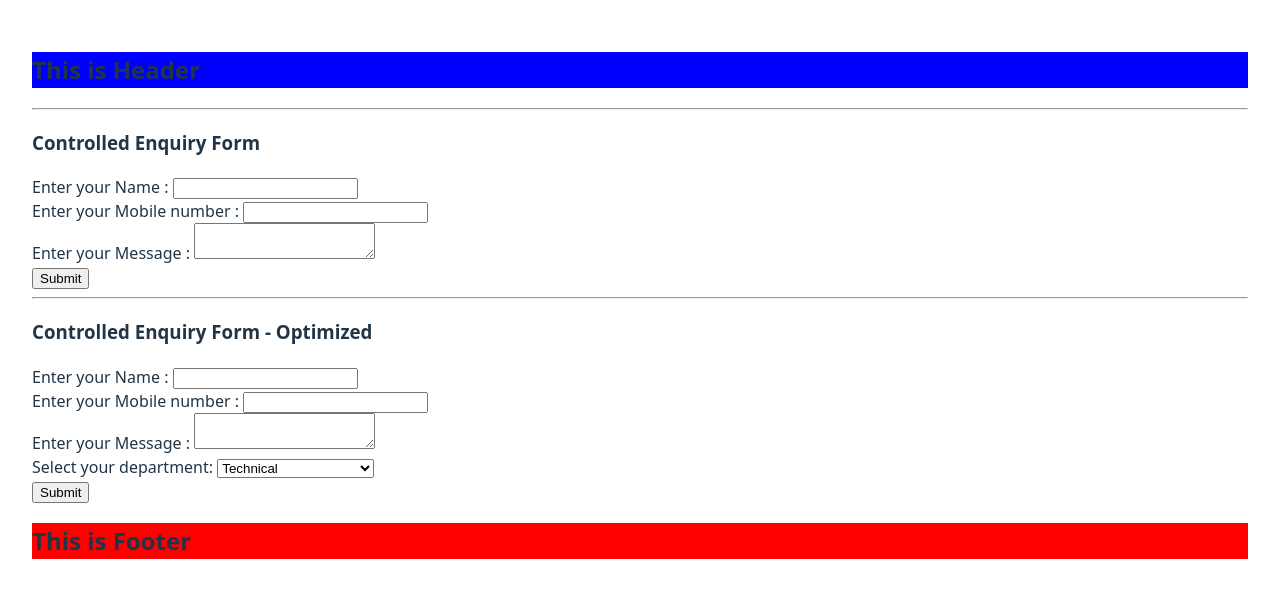
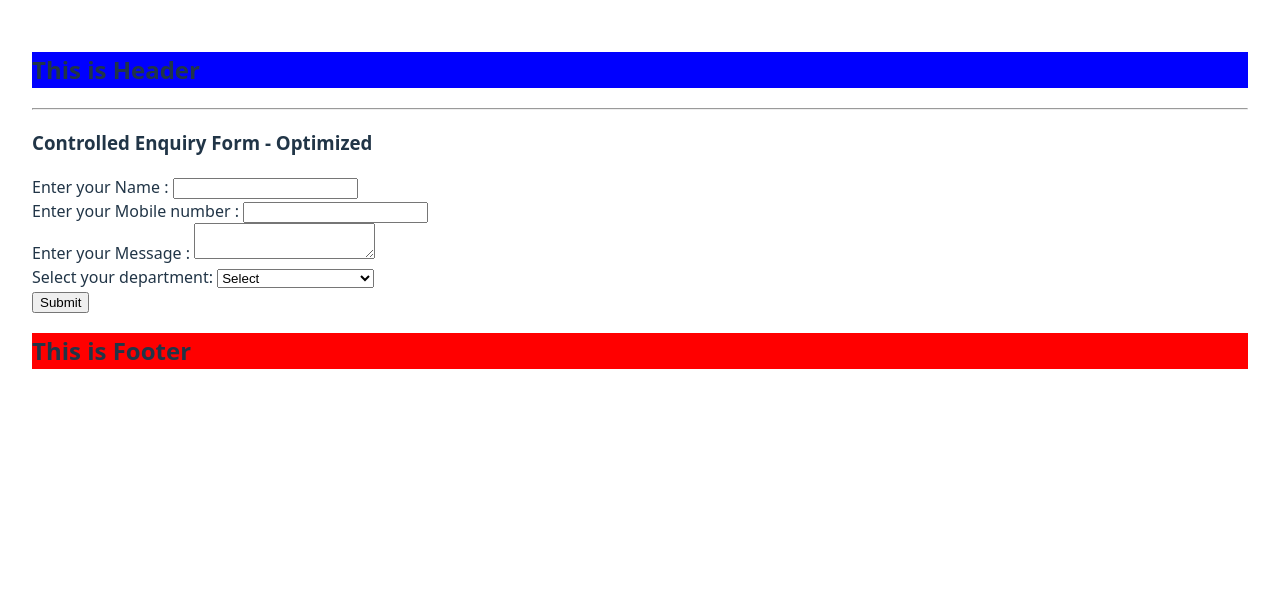
Before and after one commit to VinayChowdhary/Blogs-App---ReactJS, a React (Vite) app: page / in a window 1280 px wide. Shown: the top 598 px of the page. Built offline with nearby package versions, Linux system fonts and the light colour scheme.

Commit message:
task 1 | clear the dropdownfields on reload and set a default one

```diff
--- a/src/App.jsx
+++ b/src/App.jsx
@@ -18,7 +18,7 @@ const App = () => {
       {/* <AboutUs /> */}
       {/* <Enquiry />
       <EnquiryUncontrolled /> */}
-      <EnquiryControlled />
+      {/* <EnquiryControlled /> */}
       <EnquiryControlledOptimized />
       <Footer />
     </div>
--- a/src/pages/Enquiry/EnquiryControlledOptimized.jsx
+++ b/src/pages/Enquiry/EnquiryControlledOptimized.jsx
@@ -9,13 +9,15 @@ const EnquiryControlledOptimized = () => {
   // const [mobNoError, setMobNoError] = useState(false);
   // const [messageError, setMessageError] = useState(false);
 
-  const [enquiryFormFields, setEnquiryFormFields] = useState({
+  const initialFormFields = {
     name: "",
     mobNo: "",
     message: "",
-    enquiryDept: "",
+    enquiryDept: "DEFAULT",
     otherEnquiryDept: "",
-  });
+  };
+
+  const [enquiryFormFields, setEnquiryFormFields] = useState(initialFormFields);
   const [enquiryFormFieldsError, setEnquiryFormFieldsError] = useState({
     nameError: false,
     mobNoError: false,
@@ -29,13 +31,20 @@ const EnquiryControlledOptimized = () => {
     fetch("https://jsonplaceholder.typicode.com/posts", {
       method: "POST",
       headers: {
+        //request headers
         "Content-Type": "application/json",
+        "CLIENT-ID": "ABCD1234", //dummy client id
       },
-      body: JSON.stringify(enquiryFormFields),
+      body: JSON.stringify(enquiryFormFields), //request body
     })
-      .then((res) => res.json)
+      .then((res) => {
+        res.json();
+      })
       .then((data) => {
         console.log("Response :", data);
+        alert("Enquiry submitted successfully");
+        //clear the form  after submission
+        setEnquiryFormFields(initialFormFields);
       })
       .catch((err) => {
         console.log("ERROR OCCURRED WHILE FETCHING THE DATA", err);
@@ -122,6 +131,8 @@ const EnquiryControlledOptimized = () => {
         });
         return false;
       }
+    } else if (fieldName === "enquiryDept") {
+      return true;
     }
   };
 
@@ -157,10 +168,10 @@ const EnquiryControlledOptimized = () => {
   //   }
   // };
 
-  const onEnquiryDeptChange = (e) => {
-    // console.log("On enquiry dept change", e.target.value);
-    setEnquiryFormFields({ ...enquiryFormFields, enquiryDept: e.target.value });
-  };
+  // const onEnquiryDeptChange = (e) => {
+  //   // console.log("On enquiry dept change", e.target.value);
+  //   setEnquiryFormFields({ ...enquiryFormFields, enquiryDept: e.target.value });
+  // };
   const onOtherEnquiryDeptChange = (e) => {
     // console.log("On  other enquiry dept change", e.target.value);
     setEnquiryFormFields({
@@ -237,8 +248,10 @@ const EnquiryControlledOptimized = () => {
             <select
               name="enquiryDept"
               id="enquiryDept"
-              onChange={onEnquiryDeptChange}
+              onChange={onInputChange}
+              value={enquiryFormFields.enquiryDept}
             >
+              <option value="DEFAULT">Select</option>
               <option value="TECH">Technical</option>
               <option value="SALES">Sales</option>
               <option value="OTHERS">Others(Please specify)</option>
```
